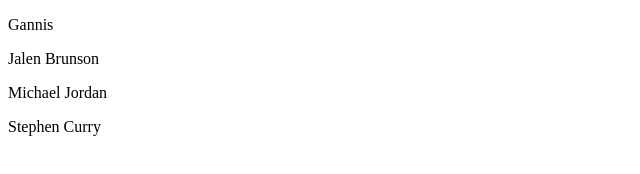
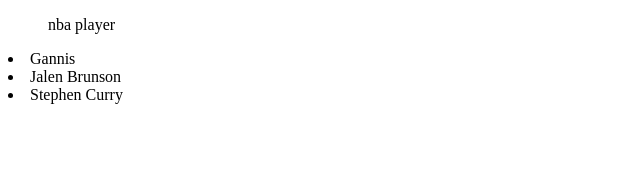
Before and after one commit to Kaedinlee24/list, a plain HTML site: page index.html in a window 1280 px wide. Shown: the whole page, without its empty margins (0-640 px from the left). Drawn offline with Linux system fonts and the light colour scheme.

Commit message:
Update index.html

```diff
--- a/index.html
+++ b/index.html
@@ -6,9 +6,9 @@
     <title>list of Nba players</title>
 </head>
 <body>
-    <p>Gannis</p>
-    <P>Jalen Brunson</P>
-    <p>Michael Jordan</p>
-    <p>Stephen Curry</p>
+    <ol>nba player</ol>
+    <li>Gannis</li>
+    <li>Jalen Brunson</li>
+    <li>Stephen Curry</li>
 </body>
 </html>
```
